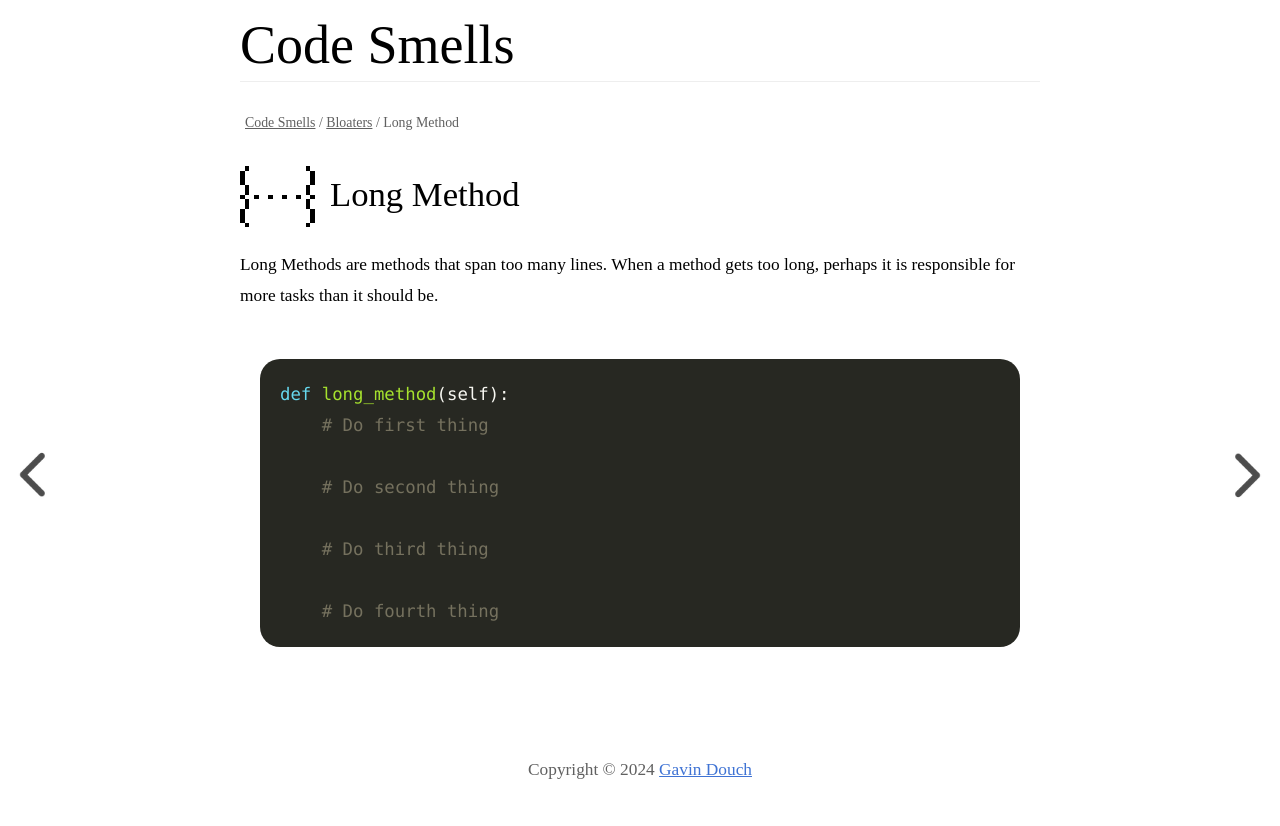
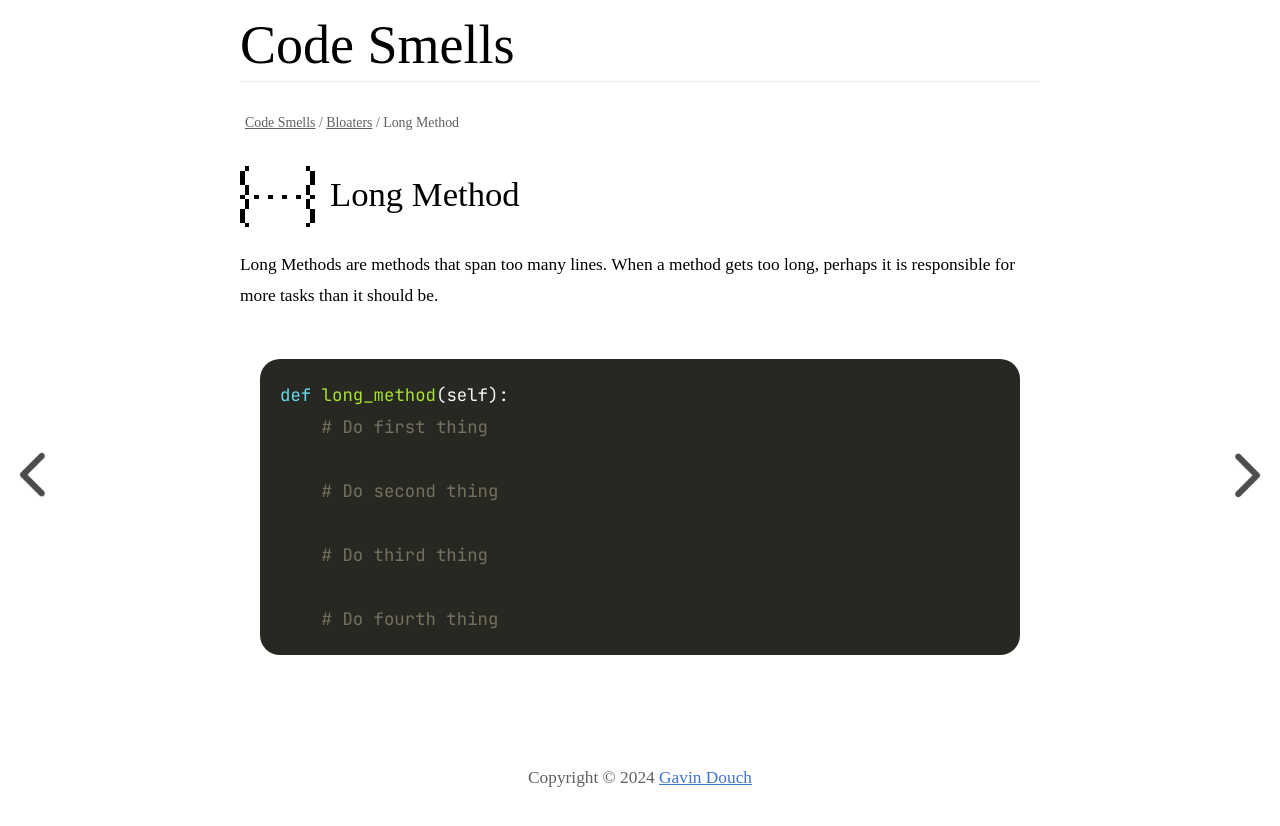
Before and after one commit to Coedice/codeSmells, a Jekyll site: the page built from _smells/bloaters/long-method.md, in a window 1280 px wide. Shown: the top 826 px of the page. Built offline with Jekyll 4.4.1, drawn with Linux system fonts in a browser that asks for light colours.

Commit message:
+ Added Jetbrains Mono as code font

```diff
--- a/_layouts/default.html
+++ b/_layouts/default.html
@@ -21,6 +21,7 @@ layout: compress
 		<!-- Styles -->
 		<meta name="viewport" content="width=device-width, initial-scale=1.0">
 		<meta name="theme-color" content="#ffffff">
+		<link rel="stylesheet" href="https://fonts.googleapis.com/css2?family=JetBrains+Mono">
 		<link rel="stylesheet" href="{{ '/assets/css/styles.css' | relative_url }}">
 	</head>
 	<body>
--- a/_sass/main.scss
+++ b/_sass/main.scss
@@ -3,8 +3,8 @@ $element_background_color: #f9f9f9;
 $element_background_hover_color: #f5f5f5;
 $border_color: #eee;
 $light_text_color: #606060;
-$accent_color: #3F73D4;
-$code_font: Menlo, Courier, monospace;
+$accent_color: #3f73d4;
+$code_font: "Jetbrains Mono", Menlo, Courier, monospace;
 
 * {
   font-family: "Times New Roman", "Times", serif;
```
